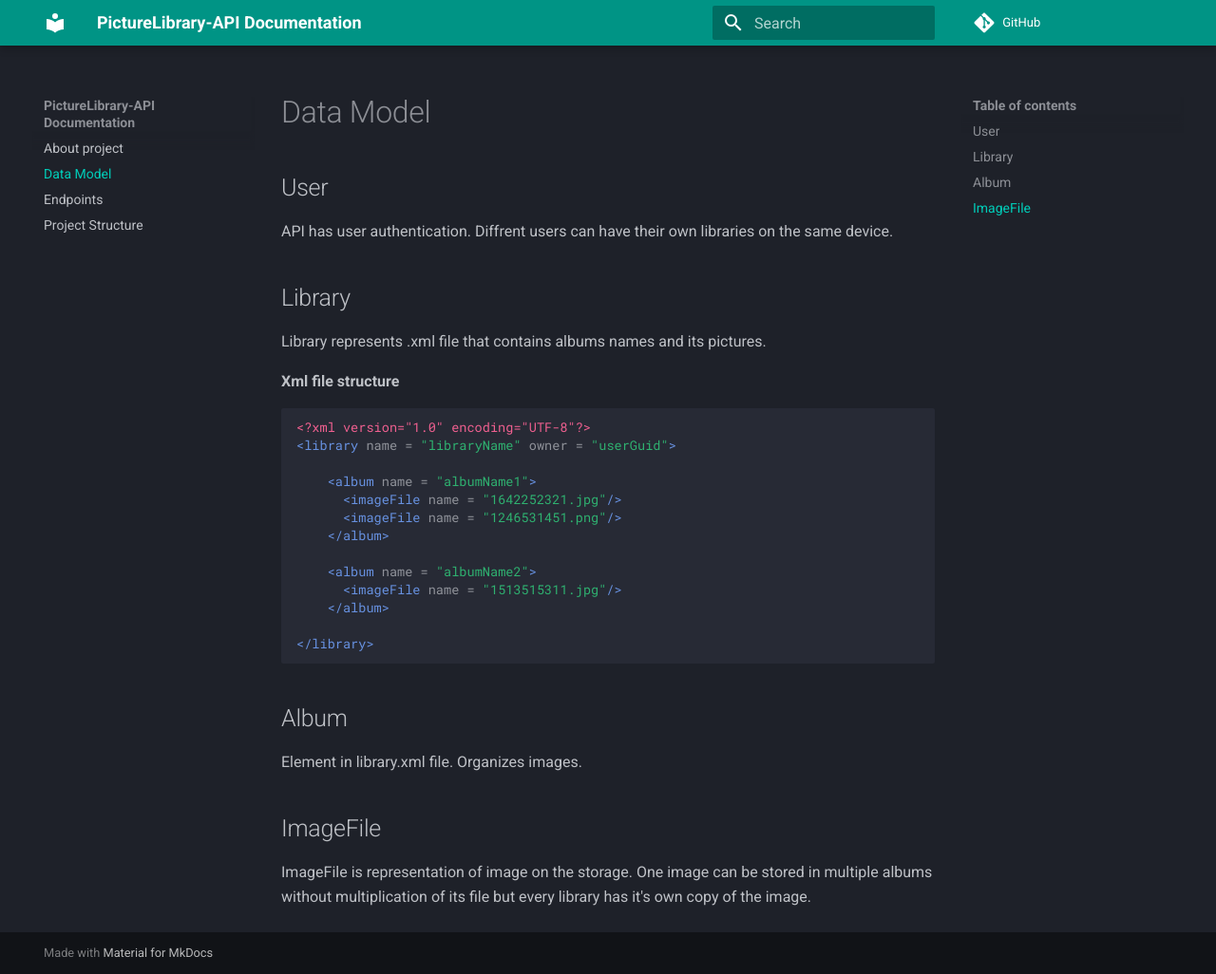
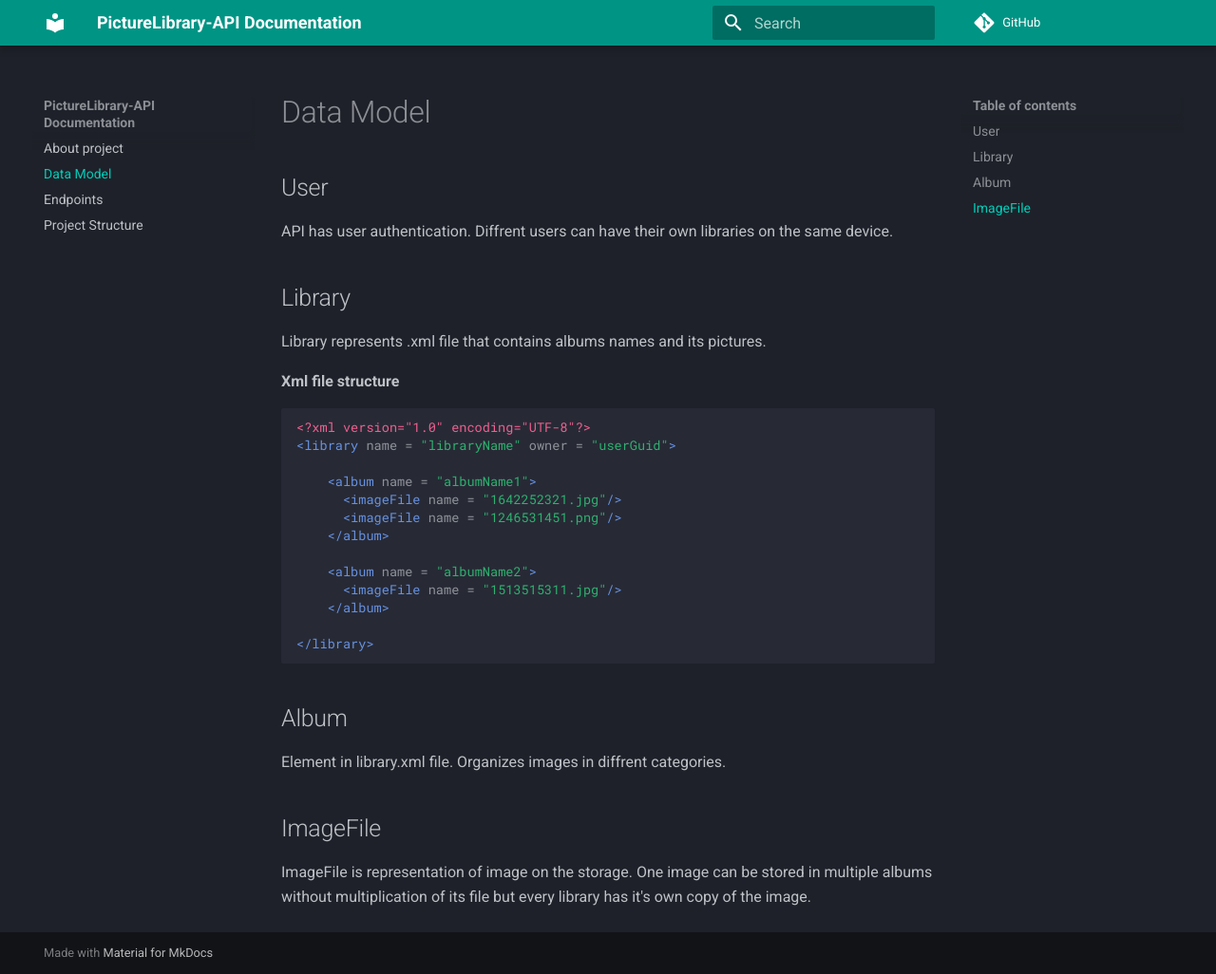
Before and after one commit to TomaszKumiega/PictureLibrary.API.Old, an MkDocs documentation site: the page built from docs/data-model.md, in a window 1280 px wide and 1026 px high. Shown: the whole window at 95% size. Built offline with MkDocs 1.6.1 and Material for MkDocs 9.7.7, drawn with Linux system fonts in a browser that asks for light colours; comment, search, counter and statistics services are not loaded.

Commit message:
Update album description

```diff
--- a/docs/data-model.md
+++ b/docs/data-model.md
@@ -29,7 +29,7 @@ Library represents .xml file that contains albums names and its pictures.
 
 ## Album
 
-Element in library.xml file. Organizes images.
+Element in library.xml file. Organizes images in diffrent categories.
 
 
 ## ImageFile
```
